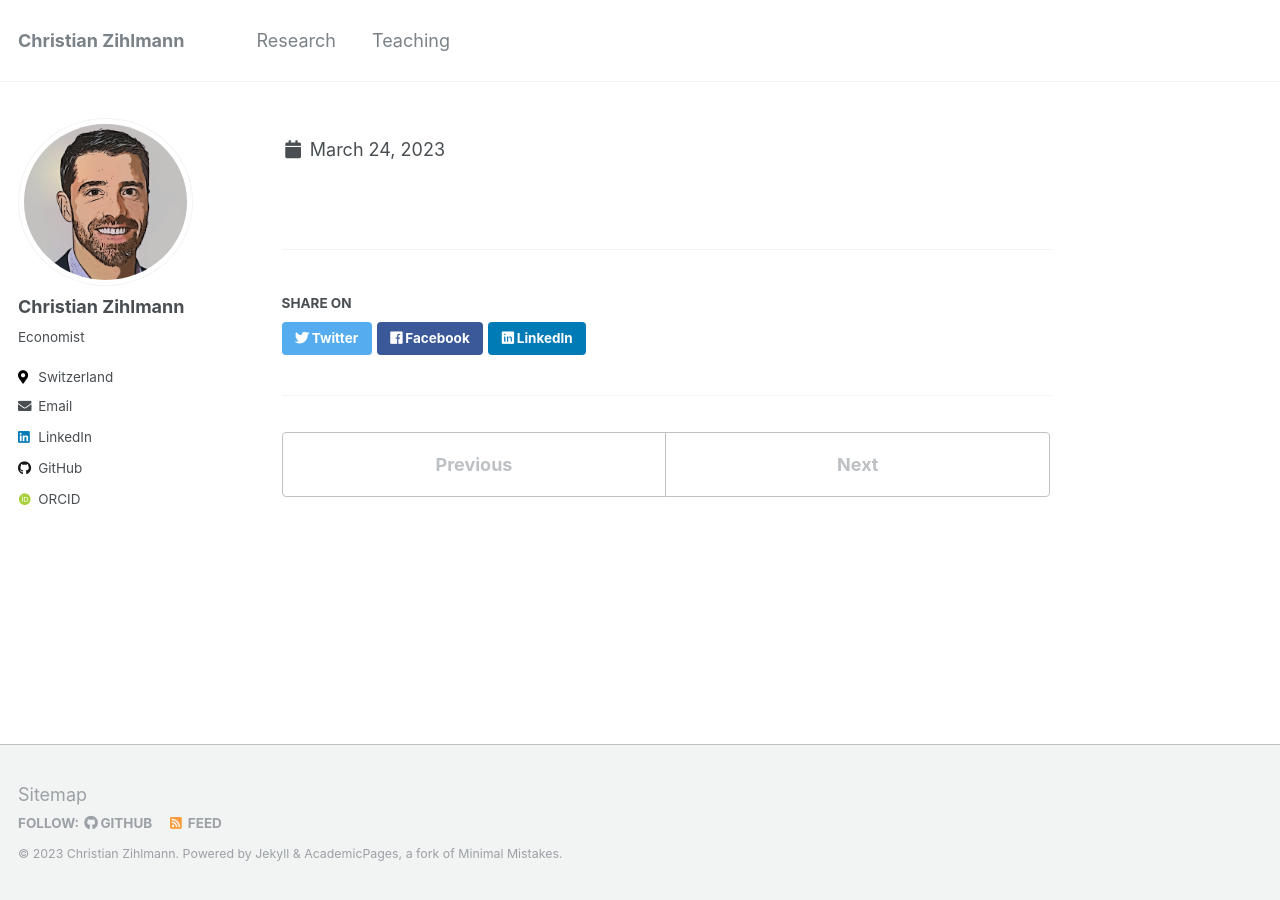
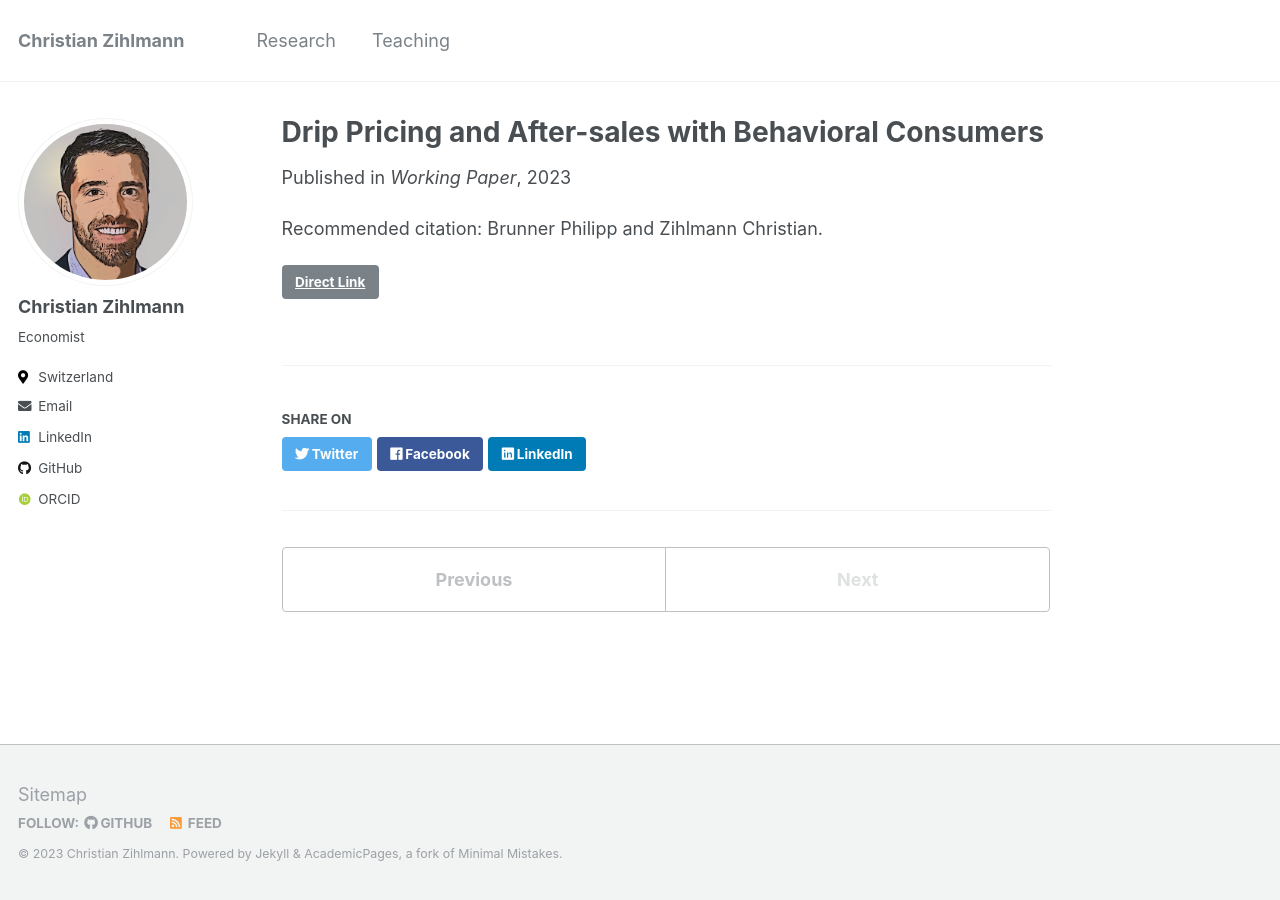
Before and after one commit to christianzihlmann/christianzihlmann.github.io, a Jekyll site: the page built from _publications/2022_basegoods.md, in a window 1280 px wide. Built offline with Jekyll 4.4.1, drawn with Linux system fonts in a browser that asks for light colours; some web fonts are replaced.

Commit message:
24March23

```diff
--- a/_publications/2022_basegoods.md
+++ b/_publications/2022_basegoods.md
@@ -5,9 +5,9 @@ collection: publications
 permalink: /publications/2022_basegoods
 excerpt: '<em>Consumers who consider the price of the add-on in relation to the price of the previous base good purchase jeopardize the surplus of classical consumers.</em>'
 date: 2023-02-17
-venue: 'Working Paper.'
+venue: 'Working Paper'
 # code: 'https://osf.io/hup9c/'
 # paperurl: '/files/pone0276463.pdf'
- link: 'https://drive.google.com/file/d/1lI5PSu9JVJH9SNhdLbIrtHNGBfQcJ3zw/view'
+link: 'https://drive.google.com/file/d/1lI5PSu9JVJH9SNhdLbIrtHNGBfQcJ3zw/view'
 citation: 'Brunner Philipp and Zihlmann Christian.'
 ---
```
Also changed, not shown: 1 other file.
